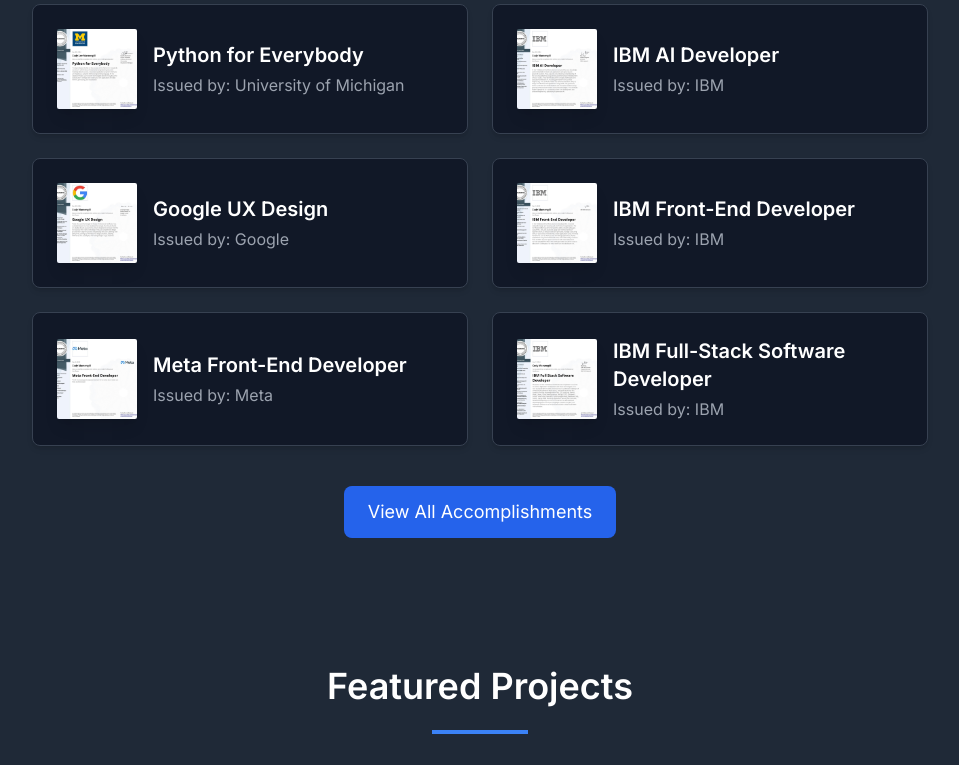
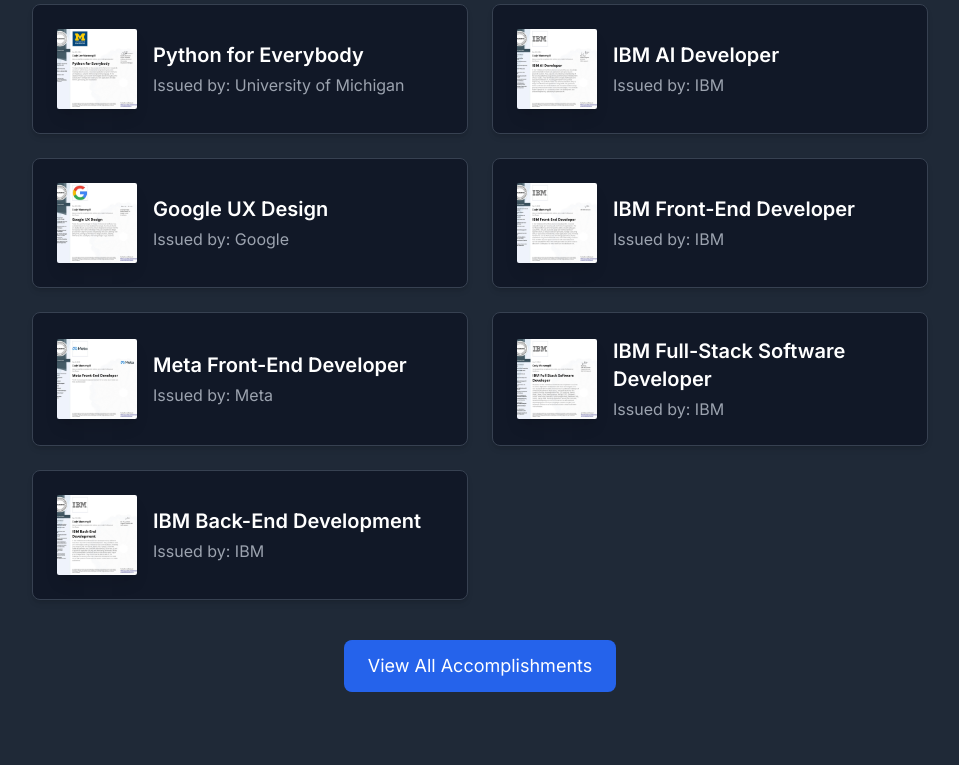
Before and after one commit to Cod-e-Codes/my-portfolio, a React (Vite) app: page / in a window 1280 px wide. Shown: the part 2395-3160 px from the top of the page, without its empty margins (160-1119 px from the left). Built offline with nearby package versions, Linux system fonts and the light colour scheme.

Commit message:
Update certifications and stats

```diff
--- a/src/components/Certifications.tsx
+++ b/src/components/Certifications.tsx
@@ -7,6 +7,7 @@
 import ibmFrontEndThumbnail from '../assets/ibm-front-end-developer-thumbnail.jpeg';
 import metaFrontEndThumbnail from '../assets/meta-front-end-developer-thumbnail.jpeg';
 import ibmFullStackThumbnail from '../assets/ibm-full-stack-software-developer-thumbnail.jpeg';
+import ibmBackEndThumbnail from '../assets/ibm-back-end-development-thumbnail.jpeg';
 
 const certifications = [
     {
@@ -56,6 +57,12 @@
         issuer: 'IBM',
         thumbnail: ibmFullStackThumbnail,
         fullImage: ibmFullStackThumbnail,
+    },
+    {
+        title: 'IBM Back-End Development',
+        issuer: 'IBM',
+        thumbnail: ibmBackEndThumbnail,
+        fullImage: ibmBackEndThumbnail,
     },
 ];
 
--- a/src/components/Stats.tsx
+++ b/src/components/Stats.tsx
@@ -2,7 +2,7 @@
 
 const stats = [
     { label: 'Projects Completed', value: 20 }, // Set the actual number here
-    { label: 'Certifications Earned', value: 8 },
+    { label: 'Certifications Earned', value: 9 },
     { label: 'Years of Experience', value: 3 },
     { label: 'Technologies Mastered', value: 66 },
 ];
```
Also changed, not shown: src/assets/ibm-back-end-development-thumbnail.jpeg (added).
